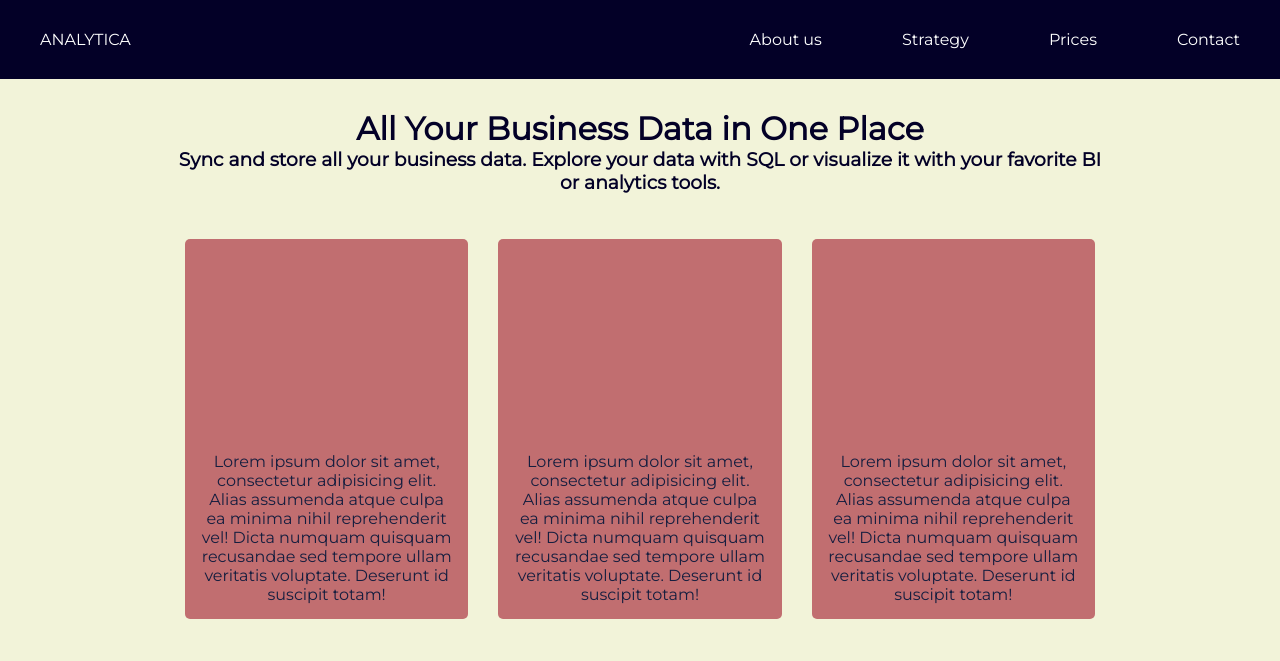
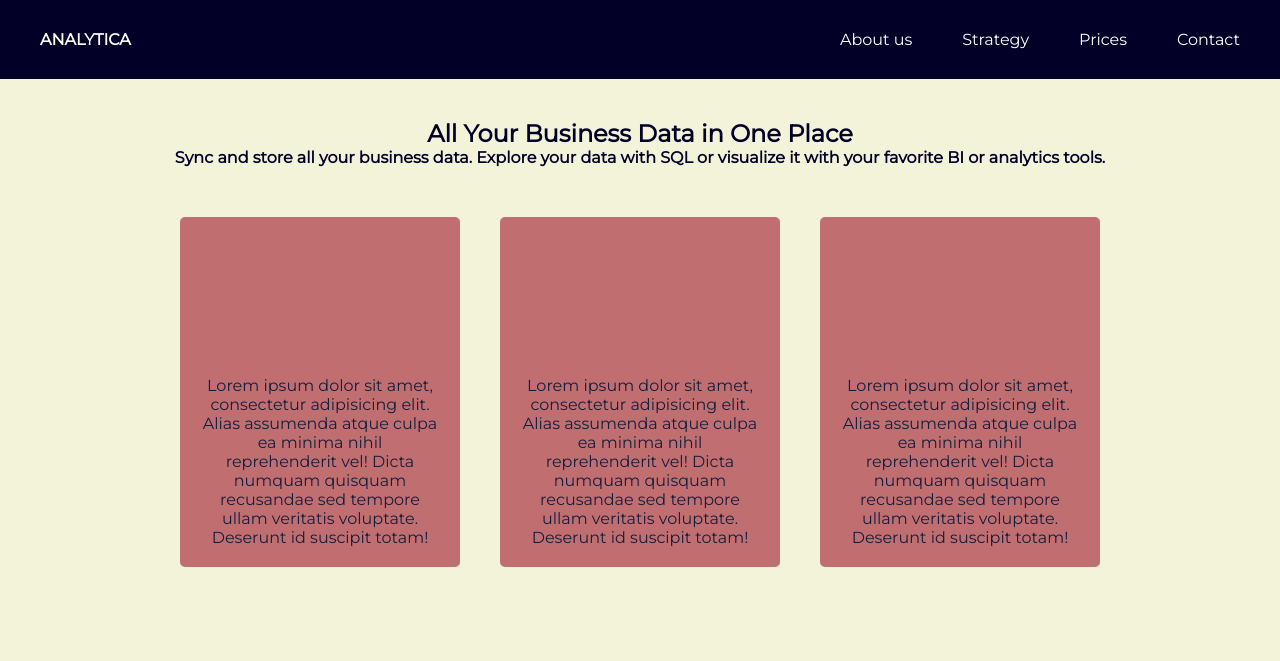
Before and after one commit to annaezer/flexbox-oefeningen, a plain HTML site: page opdracht-2-3/index.html in a window 1280 px wide. Drawn offline with Linux system fonts and the light colour scheme.

Commit message:
Uitwerkingen bekeken en zelf aangepast

```diff
--- a/opdracht-2-3/index.html
+++ b/opdracht-2-3/index.html
@@ -9,9 +9,7 @@
 <body>
 
 <nav>
-    <ul>
-        <li class="left">Analytica</li>
-    </ul>
+    <p class="company-name">Analytica</p>
     <ul>
         <li>About us</li>
         <li>Strategy</li>
@@ -20,38 +18,39 @@
     </ul>
 </nav>
 
-<div class="headings">
+<section class="about-us">
+
     <h1>All Your Business Data in One Place</h1>
-    <h3>Sync and store all your business data. Explore your data with SQL or visualize it with your favorite BI or
-        analytics tools.</h3>
-</div>
+    <h4>Sync and store all your business data. Explore your data with SQL or visualize it with your favorite BI or
+        analytics tools.</h4>
 
     <div class="main-content">
-
-    <section>
+        <article>
             <p>Lorem ipsum dolor sit amet, consectetur adipisicing elit. Alias assumenda atque culpa ea minima nihil
                 reprehenderit vel! Dicta numquam quisquam recusandae sed tempore ullam veritatis voluptate. Deserunt id
                 suscipit
                 totam!
             </p>
-    </section>
+        </article>
 
-    <section>
+        <article>
             <p>Lorem ipsum dolor sit amet, consectetur adipisicing elit. Alias assumenda atque culpa ea minima nihil
                 reprehenderit vel! Dicta numquam quisquam recusandae sed tempore ullam veritatis voluptate. Deserunt id
                 suscipit
                 totam!
             </p>
-    </section>
+        </article>
 
-    <section>
+        <article>
             <p>Lorem ipsum dolor sit amet, consectetur adipisicing elit. Alias assumenda atque culpa ea minima nihil
                 reprehenderit vel! Dicta numquam quisquam recusandae sed tempore ullam veritatis voluptate. Deserunt id
                 suscipit
                 totam!
             </p>
+        </article>
+    </div>
+
 </section>
-</div>
 
 </body>
 </html>
--- a/opdracht-2-3/styles.css
+++ b/opdracht-2-3/styles.css
@@ -3,70 +3,63 @@
 * {
     margin: 0;
     padding: 0;
-    /*box-sizing: border-box;*/
-    /*border-box juist toegepast of nog ergens eerst width en heigth en dan 100%?*/
+    box-sizing: border-box;
 }
 
 body {
     background-color: #F2F3D9;
     font-family: 'Montserrat', Arial, sans-serif;
+    color: #030027;
     text-align: center;
 }
 
 nav {
-    background-color:#030027;
+    background-color: #030027;
+    color: #FFFFFF;
     display: flex;
     flex-direction: row;
     justify-content: space-between;
-    flex-basis: 250px;
+    padding: 30px 40px;
 }
 
 ul {
     display: flex;
     flex-direction: row;
-    /*flex-basis: IS DEZE NODIG?;*/
+    flex-basis: 400px;
+    justify-content: space-between;
+    /*flex-grow: 0;*/
+    /*flex-shrink: 1;*/
     list-style-type: none;
-    color: white;
 }
 
-li {
-    margin: 30px 40px 30px 40px;
-}
-
-.left {
+.company-name {
+    font-weight: bold;
     text-transform: uppercase;
 }
 
-/*ul+li {*/
-/*    text-transform: uppercase;*/
-/*} WERKT NIET WAAROM?*/
-
-.headings {
-    color: #030027;
-    margin: 30px 170px 30px 170px;
+.about-us {
+    padding: 40px;
 }
 
 .main-content {
-    display: flex;
-    flex-direction: row;
-    justify-content: space-between;
-    /*align-items: center;*/
-    flex-wrap: nowrap;
-    margin-right: 170px;
-    margin-left: 170px;
-    flex-shrink: 1;
-}
-
-section {
+    margin: 30px 0;
     display: flex;
     flex-direction: row;
     justify-content: center;
-    align-items: flex-end;
+}
+
+article {
+    display: flex;
+    flex-direction: column;
+    justify-content: flex-end;
+    flex-basis: 280px;
+    /*flex-grow: 0;*/
+    /*flex-shrink: 1;*/
+
     background-color: #C16E70;
     color: #151E3F;
     min-height: 350px;
-    max-width: 280px;
     border-radius: 5px;
-    padding: 15px;
-    margin: 15px;
+    margin: 20px;
+    padding: 20px;
 }
```
Also changed, not shown: opdracht-1/index.html (+2 -2 lines), opdracht-1/styles.css (+14 -8 lines). Lines whose indentation alone changed are shown as unchanged.
